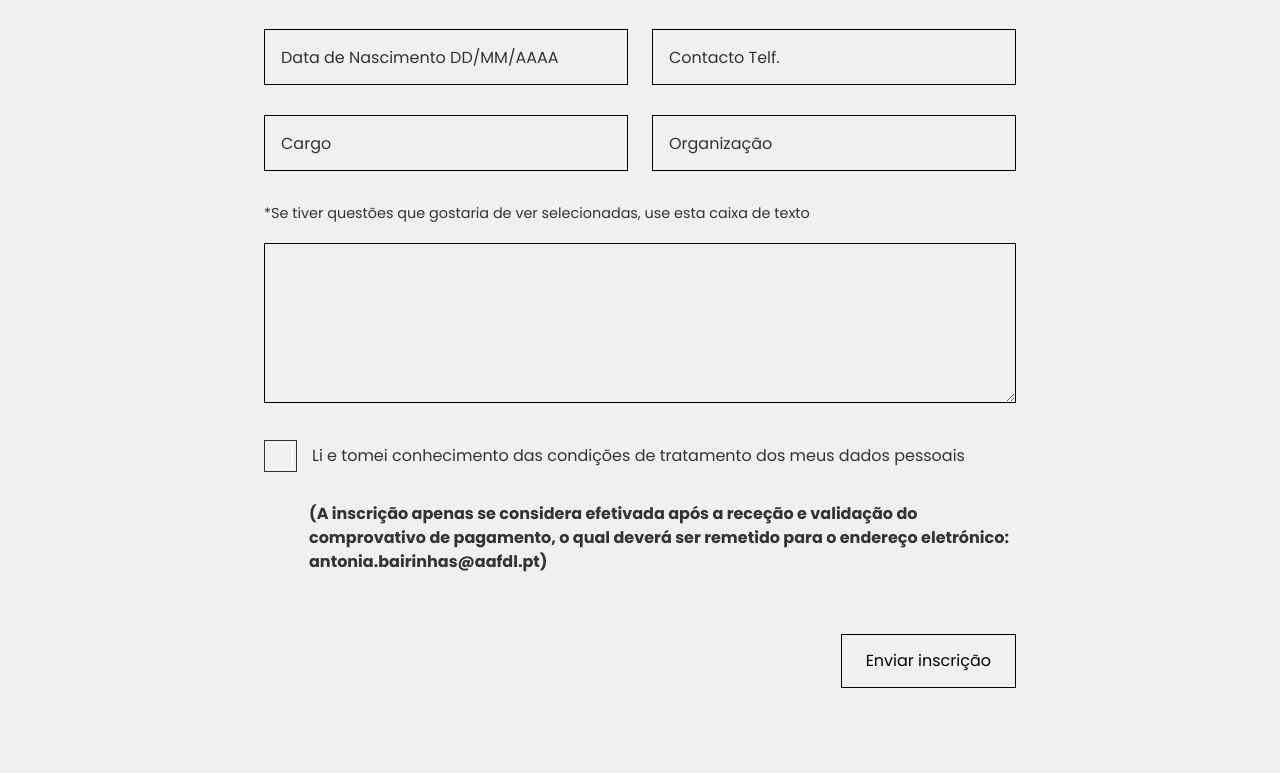
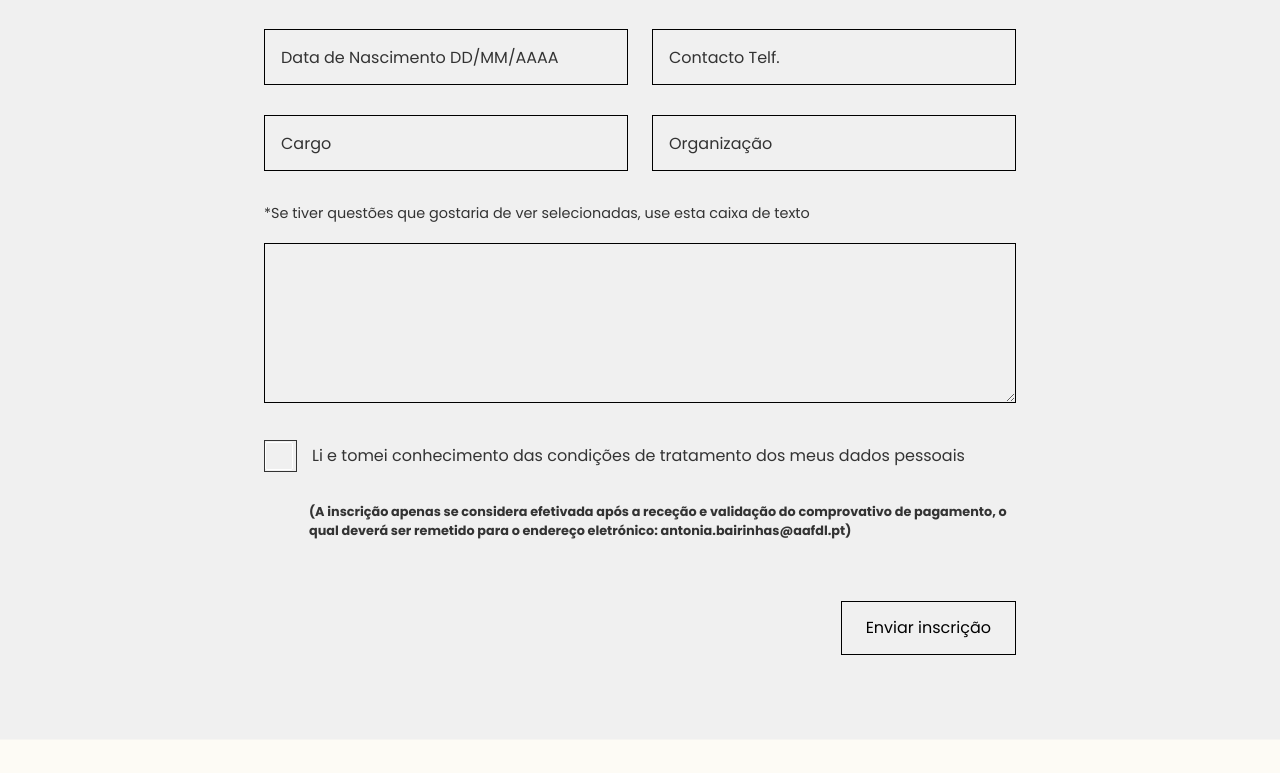
Before and after one commit to jorgeoliveira/conferencia-lisboa, a SvelteKit app: page / in a window 1280 px wide. Shown: the part 5234-6007 px from the top of the page. After the commit the page ends 5974 px from the top, so only its background shows below. Built offline with nearby package versions, Linux system fonts and the light colour scheme; a web font is replaced by a local one.

Commit message:
Update +page.svelte

```diff
--- a/src/routes/+page.svelte
+++ b/src/routes/+page.svelte
@@ -945,7 +945,7 @@ on:mousemove={handleMousemove}>
 
                             <div
                                 class=" d-flex align-items-center"
-                                style="margin-left:45px;"
+                                style="margin-left:45px; font-size: 0.8rem;"
                             >
                                <b>(A inscrição apenas se considera efetivada após a receção e validação do comprovativo de pagamento, o qual deverá ser remetido para o endereço eletrónico: antonia.bairinhas@aafdl.pt)</b>
                             </div>
```
